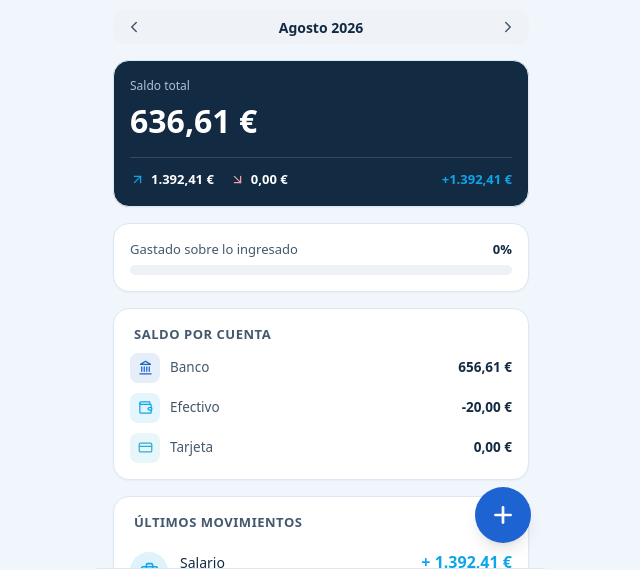
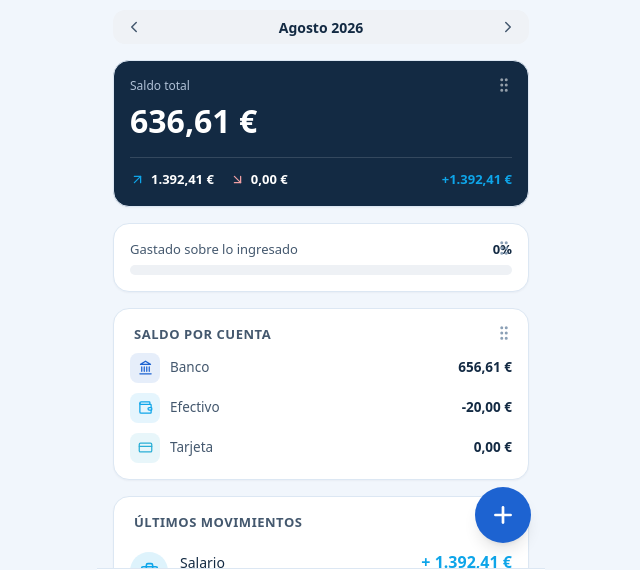
Before and after one commit to juancarlos-star/cuentaclara, a React (Vite) app: page / in a window 1280 px wide. Shown: the part 173-743 px from the top of the page, without its empty margins (319-959 px from the left). Built offline with nearby package versions, Linux system fonts and the light colour scheme.

Commit message:
Mover el drag a un icono dedicado (arregla conflicto con scroll)

```diff
--- a/src/App.jsx
+++ b/src/App.jsx
@@ -19,7 +19,7 @@ import {
   LayoutGrid, List, PieChart as PieIcon, Settings, Search, Menu, Mail, Code2,
   Coffee, Plane, Gamepad2, Dumbbell, Baby, Dog, Fuel, Wifi, Shirt,
   Stethoscope, Film, Music, BookOpen, Wrench, TreePine, Bus, Bike,
-  Scissors, PawPrint, Umbrella, Download,
+  Scissors, PawPrint, Umbrella, Download, GripVertical,
 } from "lucide-react";
 
 /* ---------------------------------- tokens ---------------------------------- */
@@ -540,7 +540,11 @@ function TxRow({ tx, categories, accounts, onClick, balanceAfter }) {
 }
 
 // Same idea, for reordering whole dashboard cards on Inicio.
-function SortableSection({ id, children }) {
+// The drag listeners live ONLY on the small grip handle (not the whole card),
+// so the rest of the card's surface stays 100% natively scrollable on touch —
+// this avoids the browser/JS race that happens when touch-action:none covers
+// a large swipeable area (holding still for a delay isn't reliable on iOS).
+function SortableSection({ id, children, dark }) {
   const { attributes, listeners, setNodeRef, transform, transition, isDragging } = useSortable({ id });
   const style = {
     transform: CSS.Transform.toString(transform),
@@ -548,10 +552,22 @@ function SortableSection({ id, children }) {
     opacity: isDragging ? 0.6 : 1,
     zIndex: isDragging ? 10 : "auto",
     position: "relative",
-    touchAction: isDragging ? "none" : "pan-y",
   };
   return (
-    <div ref={setNodeRef} style={style} {...attributes} {...listeners}>
+    <div ref={setNodeRef} style={style}>
+      <button
+        {...attributes}
+        {...listeners}
+        aria-label="Mantén presionado para mover esta sección"
+        className="absolute flex items-center justify-center"
+        style={{
+          top: 10, right: 10, width: 30, height: 30, zIndex: 20,
+          touchAction: "none", cursor: isDragging ? "grabbing" : "grab",
+          color: dark ? "rgba(255,255,255,0.55)" : C.muted, background: "transparent", border: "none",
+        }}
+      >
+        <GripVertical size={18} />
+      </button>
       {children}
     </div>
   );
@@ -707,7 +723,7 @@ function Inicio({ accounts, categories, transactions, period, setPeriod, account
         <SortableContext items={visibleOrder} strategy={verticalListSortingStrategy}>
           <div className="space-y-4">
             {visibleOrder.map((id) => (
-              <SortableSection key={id} id={id}>{sectionContent[id]}</SortableSection>
+              <SortableSection key={id} id={id} dark={id === "saldo"}>{sectionContent[id]}</SortableSection>
             ))}
           </div>
         </SortableContext>
```
